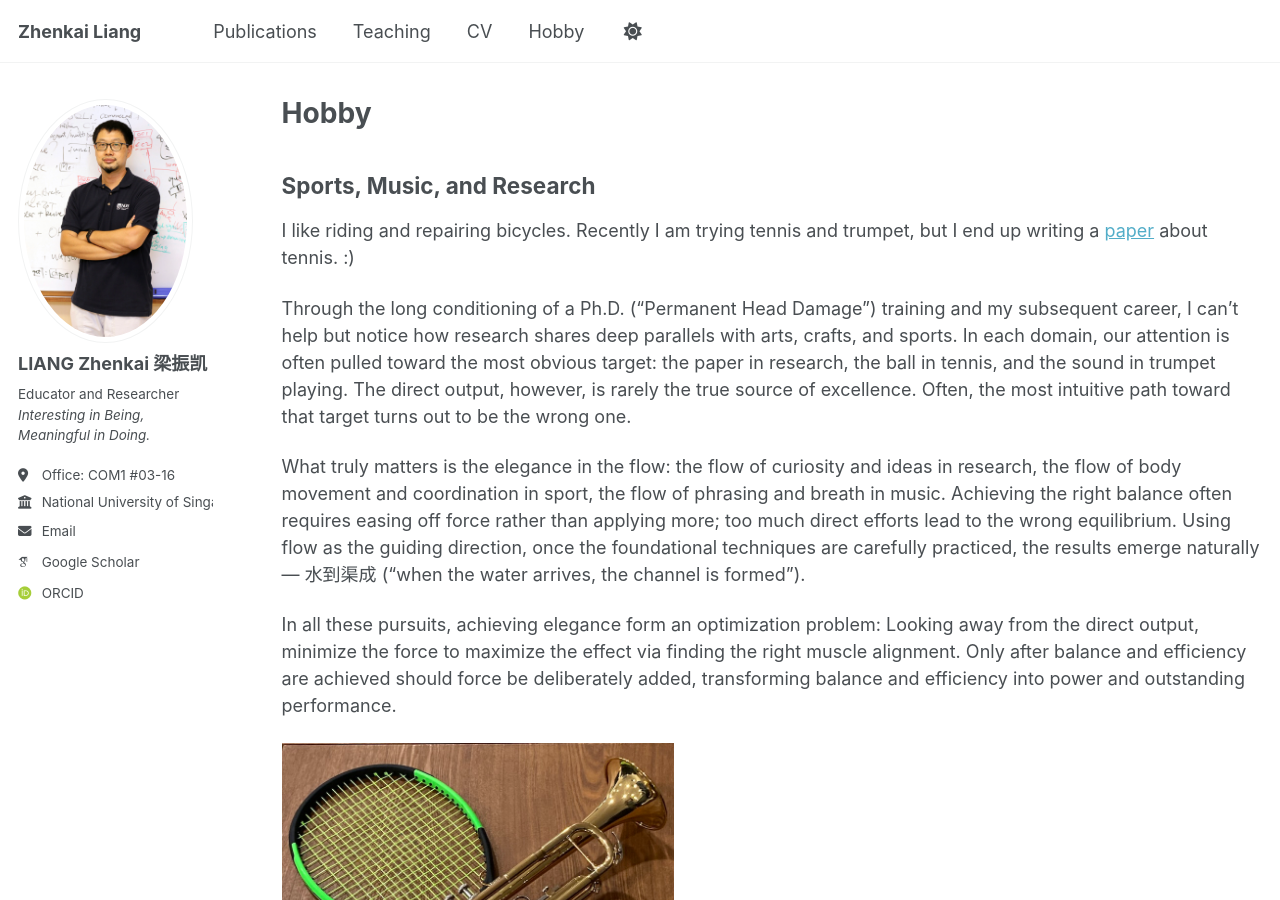
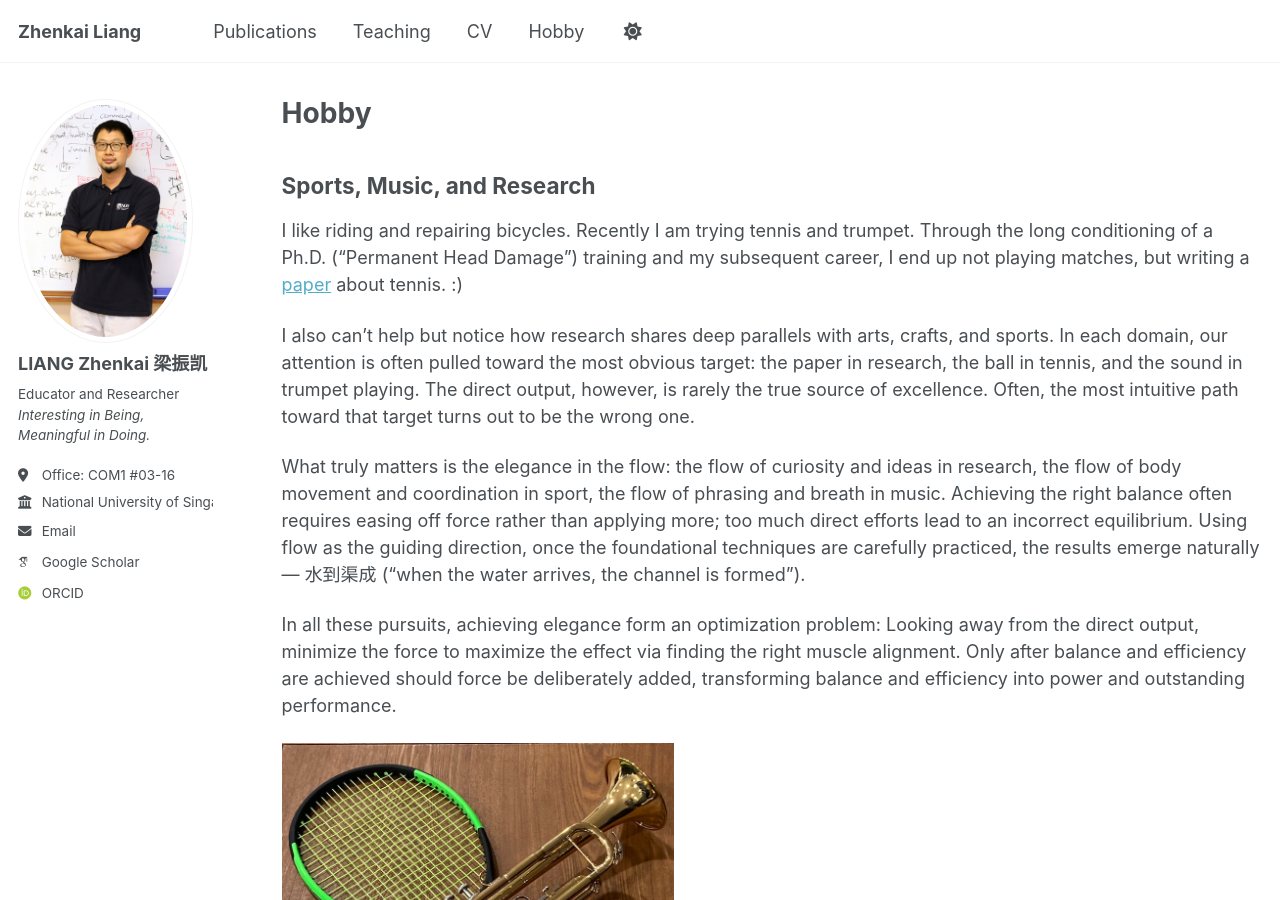
Before and after one commit to zhenkai-liang/zhenkai-liang.github.io, a Jekyll site: the page built from _pages/hobby.md, in a window 1280 px wide and 900 px high. Built offline with Jekyll 4.4.1, drawn with Linux system fonts in a browser that asks for light colours; some web fonts are replaced; a script that is not in the unit is left out.

Commit message:
Update hobby.md

```diff
--- a/_pages/hobby.md
+++ b/_pages/hobby.md
@@ -9,10 +9,9 @@ redirect_from:
 
 Sports, Music, and Research
 -----
-I like riding and repairing bicycles. Recently I am trying tennis and trumpet, but I end up writing a [paper](https://tennis-ans.github.io) about tennis. :)
+I like riding and repairing bicycles. Recently I am trying tennis and trumpet. Through the long conditioning of a Ph.D. (“Permanent Head Damage”) training and my subsequent career, I end up not playing matches, but writing a [paper](https://tennis-ans.github.io) about tennis. :)
 
-Through the long conditioning of a Ph.D. (“Permanent Head Damage”) training and my subsequent career,
-I can’t help but notice how research shares deep parallels with arts, crafts, and sports.
+I also can’t help but notice how research shares deep parallels with arts, crafts, and sports.
 In each domain, our attention is often pulled toward the most obvious target: the paper in research,
 the ball in tennis, and the sound in trumpet playing. The direct output, however, is rarely the true source of excellence.
 Often, the most intuitive path toward that target turns out to be the wrong one.
@@ -20,7 +19,7 @@ Often, the most intuitive path toward that target turns out to be the wrong one.
 What truly matters is the elegance in the flow: the flow of curiosity and ideas in research,
 the flow of body movement and coordination in sport, the flow of phrasing and breath in music.
 Achieving the right balance often requires easing off force rather than applying more;
-too much direct efforts lead to the wrong equilibrium. Using flow as the guiding direction,
+too much direct efforts lead to an incorrect equilibrium. Using flow as the guiding direction,
 once the foundational techniques are carefully practiced, the results emerge naturally—
 水到渠成 (“when the water arrives, the channel is formed”).
 
```
